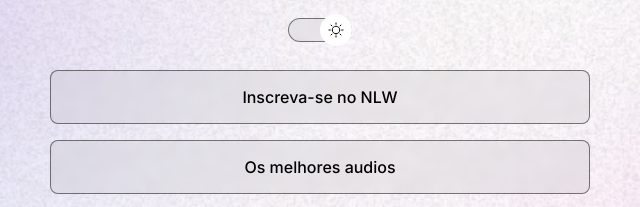
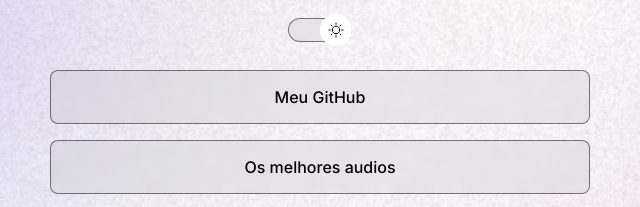
Before and after one commit to EriveltonSJ/Agregador-de-Links, a plain HTML site: page index.html in a window 1280 px wide. Shown: the part 237-444 px from the top of the page, 320-960 px from the left. Drawn offline with nearby package versions, Linux system fonts and the light colour scheme.

Commit message:
Adicionando meu GitHub

```diff
--- a/index.html
+++ b/index.html
@@ -30,7 +30,11 @@
 
       <div>
         <ul>
-          <li><a href="#">Inscreva-se no NLW</a></li>
+          <li>
+            <a href="https://github.com/eriveltonSJ" target="_blank"
+              >Meu GitHub</a
+            >
+          </li>
           <li>
             <a href="https://www.myinstants.com/pt/index/br/" target="_blank"
               >Os melhores audios</a
```
